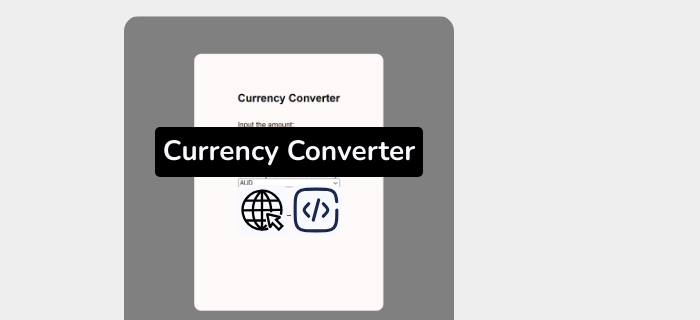
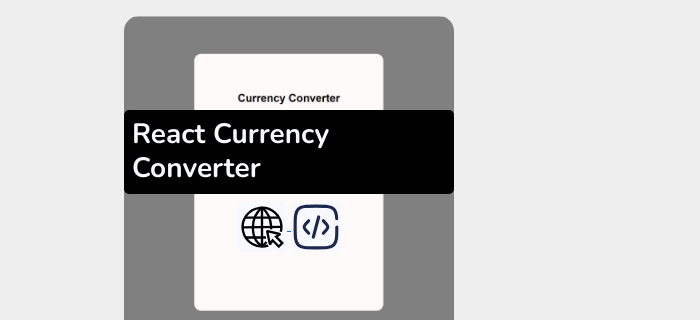
Before and after one commit to jongsooy0127/portfolio-profile, a plain HTML site: page index.html in a window 1280 px wide. Shown: the part 2092-2412 px from the top of the page, 580-1280 px from the left. Drawn offline with nearby package versions, Linux system fonts and the light colour scheme.

Commit message:
React Converter

```diff
--- a/index.html
+++ b/index.html
@@ -156,7 +156,7 @@
                 <!-- React Currency Coverter -->
                 <div class="project d-flex justify-content-center align-items-center flex-column project-container"
                     style="background-image: url('./asset/react-currency.png');">
-                    <h3 class="fw-bold project-title">Currency Converter</h3>
+                    <h3 class="fw-bold project-title">React Currency Converter</h3>
                     <div class="flex-row">
                         <a href="https://jongsooy0127.github.io/currency-converter//" target="_blank">
                             <img src="./asset/website-portfolio-icon.svg" alt="website-icon">
```
